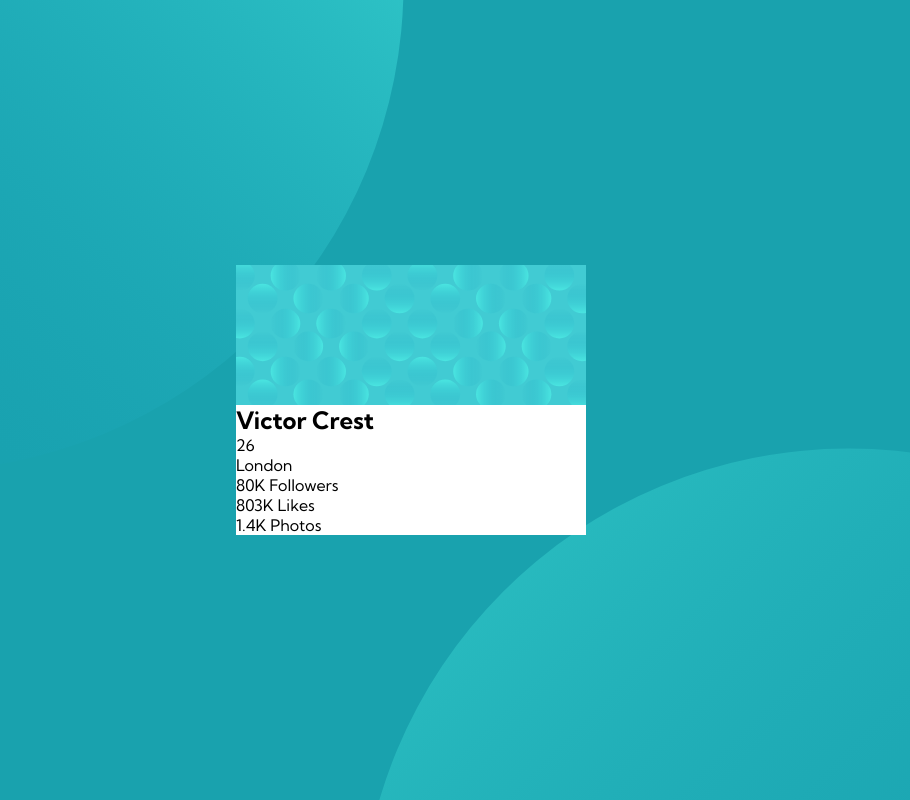
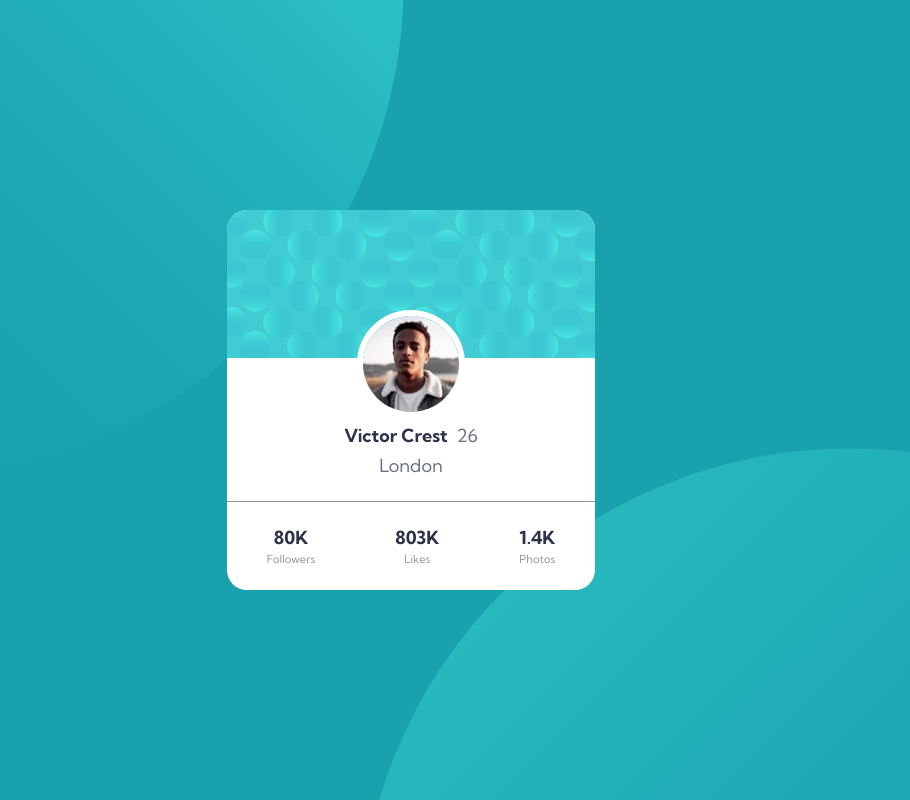
Before and after one commit to sidneyfrancois/profile-card-component, a plain HTML site: page index.html in a window 1280 px wide. Shown: the whole page, without its empty margins (229-1139 px from the left). Drawn offline with Linux system fonts and the light colour scheme.

Commit message:
first try on style

```diff
--- a/index.html
+++ b/index.html
@@ -20,28 +20,28 @@
     <div class="card">
       <img src="images/bg-pattern-card.svg" alt="bubbles" />
       <div class="middle">
-        <div>
-          <h2>Victor Crest</h2>
-          26
+        <div class="avatar">
+          <img src="images/image-victor.jpg" alt="user-image" />
         </div>
+        <div><label>Victor Crest</label> 26</div>
         <p>London</p>
       </div>
 
       <div class="user-data">
-        <p>
+        <div class="data">
           <label>80K</label>
           Followers
-        </p>
+        </div>
 
-        <p>
+        <div class="data">
           <label>803K</label>
           Likes
-        </p>
+        </div>
 
-        <p>
+        <div class="data">
           <label>1.4K</label>
           Photos
-        </p>
+        </div>
       </div>
     </div>
     <!-- <div class="attribution">
--- a/style.css
+++ b/style.css
@@ -15,6 +15,7 @@
 body {
   font-family: var(--font-Kumbh);
   font-weight: var(--font-Kumbh-regular);
+  font-size: 1.125rem;
 
   display: flex;
   justify-content: center;
@@ -29,4 +30,53 @@ body {
 
 .card {
   background-color: white;
+  display: flex;
+  flex-direction: column;
+  gap: 1.5rem;
+  border-radius: 20px;
+  overflow: hidden;
 }
+
+.middle {
+  display: flex;
+  flex-direction: column;
+  align-items: center;
+  gap: 0.4rem;
+
+  color: var(--primary-dark-grayish-blue);
+}
+
+.middle label {
+  color: var(--primary-very-dark-desaturated-blue);
+  margin-right: 0.3rem;
+  font-weight: var(--font-Kumbh-bold);
+}
+
+.avatar img {
+  border-radius: 50%;
+  margin-top: -4.5rem;
+  border: 6px solid white;
+}
+
+.user-data {
+  display: flex;
+  justify-content: space-between;
+
+  border-top: 1px solid var(--neutral-dark-gray);
+}
+
+.data {
+  display: flex;
+  flex-direction: column;
+  align-items: center;
+  gap: 0.2rem;
+  margin: 1.5rem 2.5rem;
+  color: var(--neutral-dark-gray);
+  font-size: 0.7rem;
+}
+
+.data > label {
+  font-size: 1.125rem;
+  font-weight: var(--font-Kumbh-bold);
+  color: var(--primary-very-dark-desaturated-blue);
+}
```
